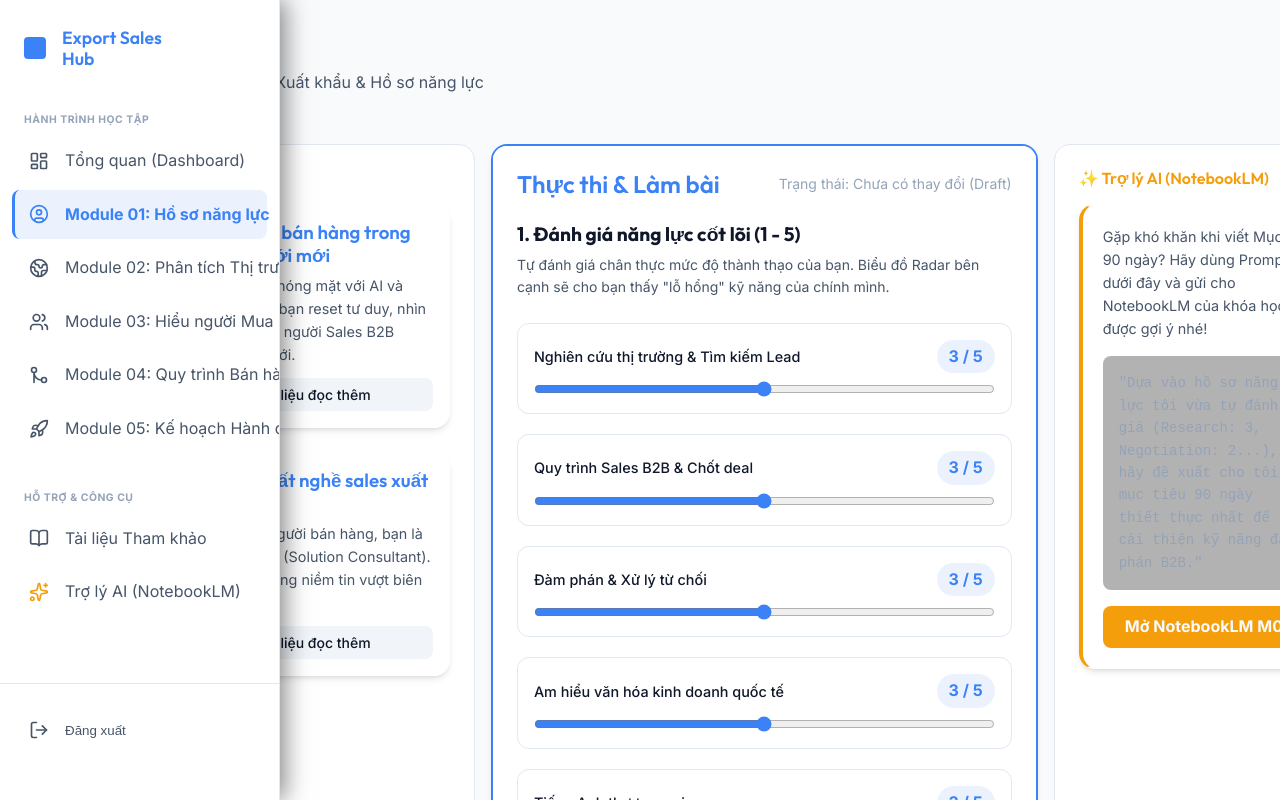
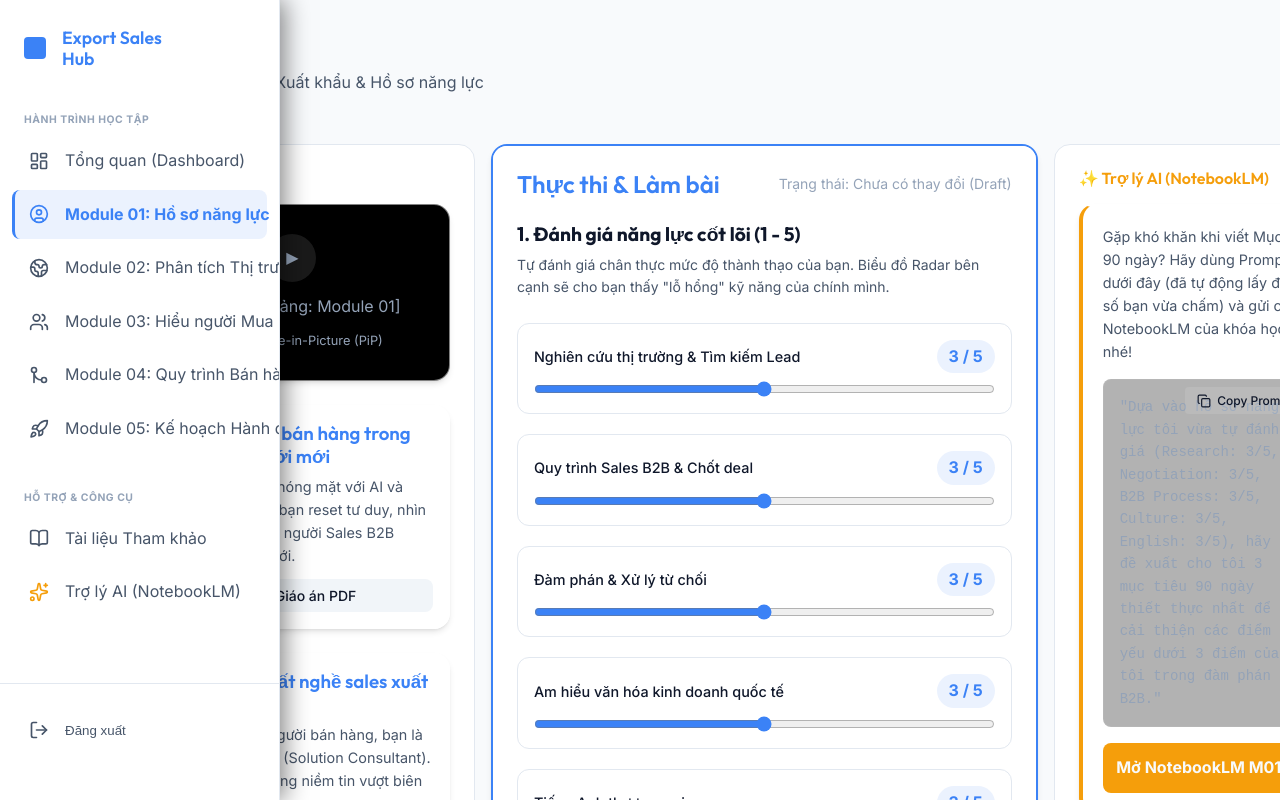
Before and after one commit to nhtrung11794/export-sales-hub, a Next.js app: page /m01 in a window 1280 px wide. Shown: the top 800 px of the page. Built offline with nearby package versions, Linux system fonts and the light colour scheme; no server answers.

Commit message:
Update M01: Cột 1 (PiP & Iframe) và Cột 3 (Dynamic AI Prompt)

```diff
--- a/src/app/(app)/(modules)/m01/page.tsx
+++ b/src/app/(app)/(modules)/m01/page.tsx
@@ -1,23 +1,67 @@
 'use client';
 
-import React, { useState } from 'react';
+import React, { useState, useEffect } from 'react';
 import ModuleLayout from '@/components/layout/ModuleLayout';
 import M1_CompetencyForm from '@/components/modules/m01/M1_CompetencyForm';
 import { supabase } from '@/lib/supabase';
+import { useModuleStore } from '@/store/useModuleStore';
+import { Copy, Check } from 'lucide-react';
 
 export default function M01Page() {
   const [loadingFile, setLoadingFile] = useState<string | null>(null);
   const [previewUrl, setPreviewUrl] = useState<string | null>(null);
+  const [isCopied, setIsCopied] = useState(false);
+  const { getModuleData } = useModuleStore();
+
+  // Gọi getModuleData để lấy số điểm hiện tại mà học viên đã kéo ở Cột 2
+  // Cần theo dõi thay đổi nên ta có thể dùng Store selector nếu muốn re-render,
+  // nhưng ở đây ta dùng hàm lấy snapshot
+  const [radarScores, setRadarScores] = useState({
+    research: 3,
+    negotiation: 3,
+    b2b: 3,
+    culture: 3,
+    english: 3
+  });
+
+  // Tự động đồng bộ với Store mỗi 1 giây để Cột 3 luôn hiển thị Prompt khớp với Cột 2
+  useEffect(() => {
+    const interval = setInterval(() => {
+      const data = getModuleData('M01');
+      if (data?.competency_radar) {
+        setRadarScores({
+          research: data.competency_radar.market_research || 3,
+          negotiation: data.competency_radar.negotiation || 3,
+          b2b: data.competency_radar.b2b_sales_process || 3,
+          culture: data.competency_radar.cultural_understanding || 3,
+          english: data.competency_radar.english_communication || 3
+        });
+      }
+    }, 1000);
+    return () => clearInterval(interval);
+  }, [getModuleData]);
+
+  // Tạo Prompt động (Dynamic Prompt) dựa trên số điểm thực tế
+  const dynamicPrompt = `"Dựa vào hồ sơ năng lực tôi vừa tự đánh giá (Research: ${radarScores.research}/5, Negotiation: ${radarScores.negotiation}/5, B2B Process: ${radarScores.b2b}/5, Culture: ${radarScores.culture}/5, English: ${radarScores.english}/5), hãy đề xuất cho tôi 3 mục tiêu 90 ngày thiết thực nhất để cải thiện các điểm yếu dưới 3 điểm của tôi trong đàm phán B2B."`;
+
+  const handleCopyPrompt = async () => {
+    try {
+      await navigator.clipboard.writeText(dynamicPrompt);
+      setIsCopied(true);
+      setTimeout(() => setIsCopied(false), 2000);
+    } catch (err) {
+      console.error('Failed to copy prompt:', err);
+    }
+  };
 
   const handleOpenDocument = async (fileName: string) => {
     try {
       setLoadingFile(fileName);
 
-      // Xin link ký tự động (Signed URL) có hiệu lực trong 60 giây
       const { data, error } = await supabase
         .storage
         .from('course_materials')
-        .createSignedUrl(fileName, 60);
+        .createSignedUrl(fileName, 3600); // Tăng thời gian sống của URL lên 1 tiếng
 
       if (error) {
         console.error('Lỗi khi lấy tài liệu:', error);
@@ -26,7 +70,6 @@ export default function M01Page() {
       }
 
       if (data?.signedUrl) {
-        // Hiển thị trực tiếp trên web thay vì mở tab mới
         setPreviewUrl(data.signedUrl);
       }
     } catch (err) {
@@ -39,6 +82,17 @@ export default function M01Page() {
 
   const learningContent = (
     <div style={{ display: 'flex', flexDirection: 'column', gap: '24px' }}>
+      {/* Tính năng mới: Khung Video PiP Placeholder */}
+      <div className="glass-panel" style={{ padding: '0', overflow: 'hidden', position: 'relative', aspectRatio: '16/9', display: 'flex', alignItems: 'center', justifyContent: 'center', background: '#000' }}>
+        <div style={{ color: 'var(--text-muted)', display: 'flex', flexDirection: 'column', alignItems: 'center', gap: '12px' }}>
+          <div style={{ width: '48px', height: '48px', borderRadius: '50%', background: 'rgba(255,255,255,0.1)', display: 'flex', alignItems: 'center', justifyContent: 'center' }}>
+             ▶
+          </div>
+          <span>[Video Bài giảng: Module 01]</span>
+          <span style={{ fontSize: '0.8rem' }}>Hỗ trợ Picture-in-Picture (PiP)</span>
+        </div>
+      </div>
+
       <div className="glass-panel" style={{ padding: '16px' }}>
         <h3 style={{ color: 'var(--accent-primary)', marginBottom: '8px' }}>Bài 01 - Tư duy bán hàng trong bối cảnh thế giới mới</h3>
         <p style={{ fontSize: '0.9rem', color: 'var(--text-secondary)' }}>
@@ -51,7 +105,7 @@ export default function M01Page() {
             className="btn btn-secondary"
             style={{ display: 'block', width: '100%', textAlign: 'center', fontSize: '0.875rem' }}
           >
-            {loadingFile === 'M01_Bai01.pdf' ? '⏳ Đang tải...' : '📄 Mở tài liệu đọc thêm'}
+            {loadingFile === 'M01_Bai01.pdf' ? '⏳ Đang tải...' : '📖 Mở Giáo án PDF'}
           </button>
         </div>
       </div>
@@ -59,7 +113,7 @@ export default function M01Page() {
       <div className="glass-panel" style={{ padding: '16px' }}>
         <h3 style={{ color: 'var(--accent-primary)', marginBottom: '8px' }}>Bài 02 - Bản chất nghề sales xuất khẩu</h3>
         <p style={{ fontSize: '0.9rem', color: 'var(--text-secondary)' }}>
-          Bạn không chỉ là người bán hàng, bạn là &quot;Cố vấn giải pháp&quot; (Solution Consultant). Làm sao để xây dựng niềm tin vượt biên giới?
+          Bạn không chỉ là người bán hàng, bạn là "Cố vấn giải pháp" (Solution Consultant). Làm sao để xây dựng niềm tin vượt biên giới?
         </p>
         <div style={{ marginTop: '12px' }}>
           <button
@@ -68,7 +122,7 @@ export default function M01Page() {
             className="btn btn-secondary"
             style={{ display: 'block', width: '100%', textAlign: 'center', fontSize: '0.875rem' }}
           >
-            {loadingFile === 'M01_Bai02.pdf' ? '⏳ Đang tải...' : '📄 Mở tài liệu đọc thêm'}
+            {loadingFile === 'M01_Bai02.pdf' ? '⏳ Đang tải...' : '📖 Mở Giáo án PDF'}
           </button>
         </div>
       </div>
@@ -76,25 +130,52 @@ export default function M01Page() {
   );
 
   const aiTutorContent = (
-    <div className="glass-panel" style={{ padding: '20px', borderLeft: '4px solid var(--accent-warning)' }}>
-      <p style={{ fontSize: '0.9rem', color: 'var(--text-secondary)', marginBottom: '16px', lineHeight: '1.6' }}>
-        Gặp khó khăn khi viết Mục tiêu 90 ngày? Hãy dùng Prompt dưới đây và gửi cho NotebookLM của khóa học để được gợi ý nhé!
+    <div className="glass-panel" style={{ padding: '20px', borderLeft: '4px solid var(--accent-warning)', display: 'flex', flexDirection: 'column', gap: '16px' }}>
+      <p style={{ fontSize: '0.9rem', color: 'var(--text-secondary)', lineHeight: '1.6' }}>
+        Gặp khó khăn khi viết Mục tiêu 90 ngày? Hãy dùng Prompt dưới đây (đã tự động lấy điểm số bạn vừa chấm) và gửi cho NotebookLM của khóa học nhé!
       </p>
 
+      {/* Khối chứa Prompt Động */}
+      <div style={{ position: 'relative' }}>
         <div style={{
           background: 'rgba(0,0,0,0.3)',
           padding: '16px',
           borderRadius: '8px',
-        marginBottom: '16px',
           fontSize: '0.875rem',
           fontFamily: 'monospace',
-        color: 'var(--text-muted)'
+          color: 'var(--text-muted)',
+          border: '1px solid rgba(255,255,255,0.05)',
+          minHeight: '120px'
         }}>
-        &quot;Dựa vào hồ sơ năng lực tôi vừa tự đánh giá (Research: 3, Negotiation: 2...), hãy đề xuất cho tôi 3 mục tiêu 90 ngày thiết thực nhất để cải thiện kỹ năng đàm phán B2B.&quot;
+          {dynamicPrompt}
+        </div>
+
+        {/* Nút Click-to-copy */}
+        <button
+          onClick={handleCopyPrompt}
+          className="btn"
+          style={{
+            position: 'absolute',
+            top: '8px',
+            right: '8px',
+            background: 'rgba(255,255,255,0.1)',
+            border: 'none',
+            padding: '6px 12px',
+            borderRadius: '4px',
+            display: 'flex',
+            alignItems: 'center',
+            gap: '6px',
+            fontSize: '0.75rem',
+            color: 'var(--text-primary)',
+            cursor: 'pointer'
+          }}
+        >
+          {isCopied ? <><Check size={14} color="var(--accent-success)"/> Đã Copy</> : <><Copy size={14}/> Copy Prompt</>}
+        </button>
       </div>
 
       <a
-        href="https://notebook.google.com/notebook/88777706-546d-411d-86e9-19f0577dae14"
+        href="https://notebooklm.google.com/"
         target="_blank"
         rel="noopener noreferrer"
         className="btn"
@@ -103,10 +184,11 @@ export default function M01Page() {
           textAlign: 'center',
           background: 'var(--accent-warning)',
           color: 'var(--bg-primary)',
-          fontWeight: 'bold'
+          fontWeight: 'bold',
+          padding: '12px'
         }}
       >
-        Mở NotebookLM M01
+        Mở NotebookLM M01 ➔
       </a>
     </div>
   );
```
Lines whose indentation alone changed are shown as unchanged.
